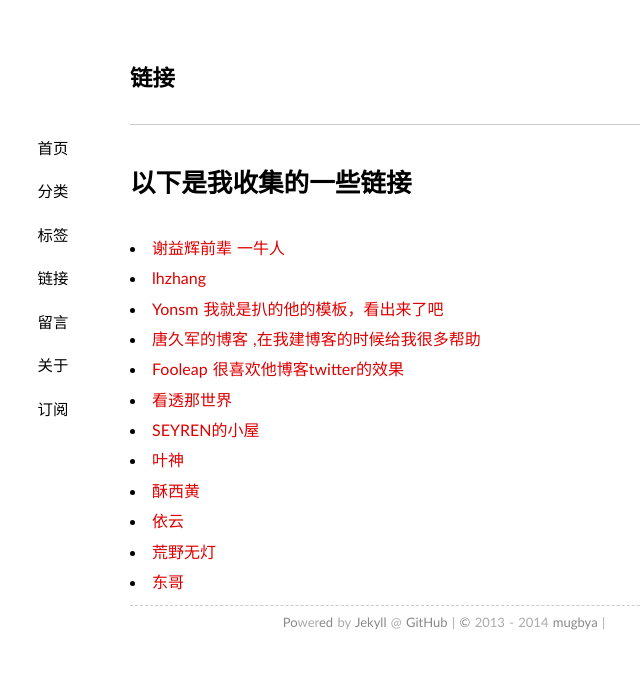
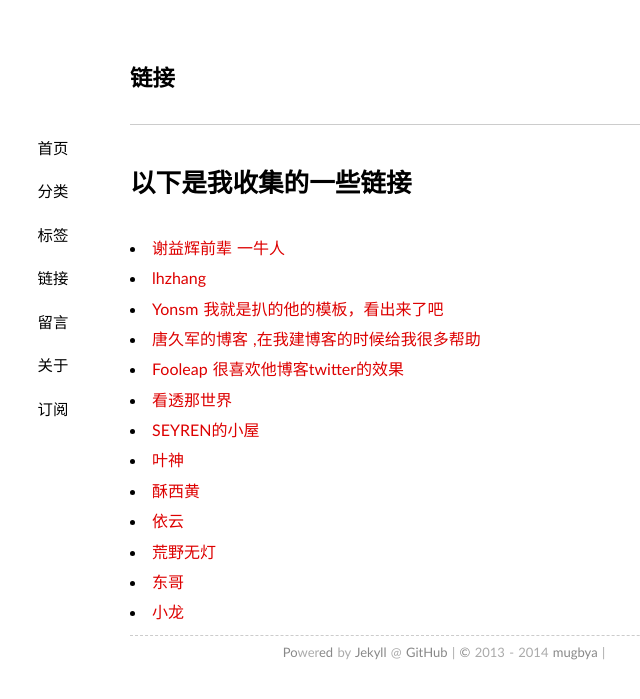
Before and after one commit to mugbya/mugbya.github.io, a Jekyll site: the page built from links/index.md, in a window 1280 px wide. Shown: the top 699 px of the page, without its empty margins (210-850 px from the left). Built offline with Jekyll 4.4.1, drawn with Linux system fonts in a browser that asks for light colours; some web fonts are replaced; Markdown is read by kramdown in place of the engine named in the settings; comment, search, counter and statistics services are not loaded.

Commit message:
Update index.md

```diff
--- a/links/index.md
+++ b/links/index.md
@@ -19,3 +19,4 @@ comments: yes
 - <a href="http://lilydjwg.is-programmer.com/" target="_blank"> 依云 </a>
 - <a href="http://ihacklog.com/" target="_blank"> 荒野无灯 </a>
 - <a href="http://ldwqh0.blog.163.com/" target="_blank"> 东哥 </a>
+- <a href="http://www.cnblogs.com/xlong/" target="_blank"> 小龙 </a>
```
